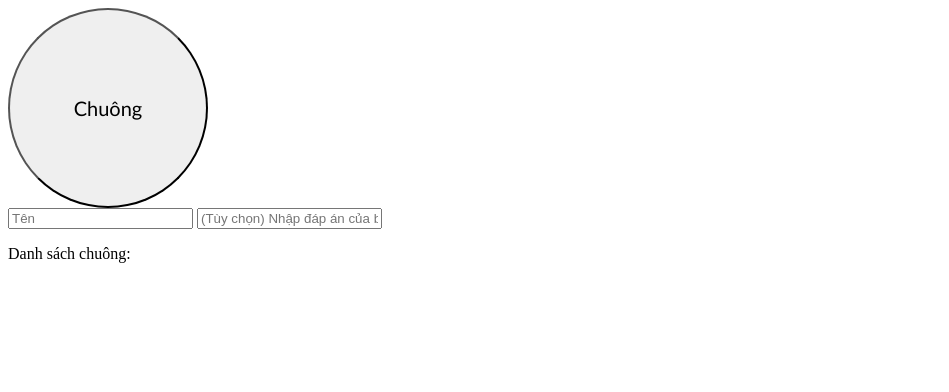
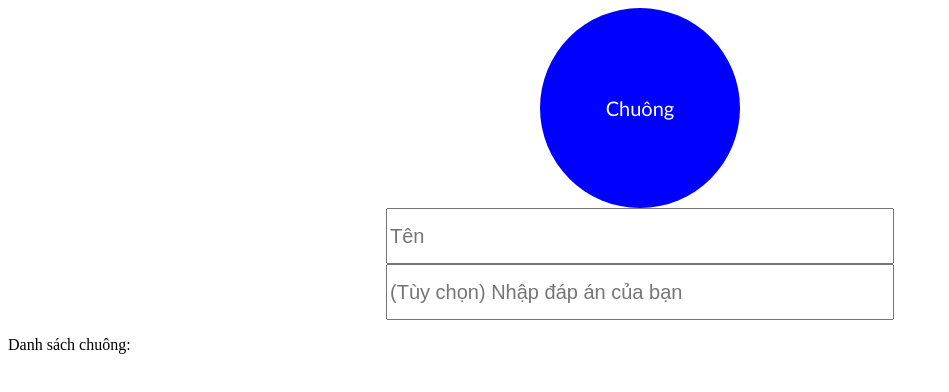
Before and after one commit to singleflare/cg-buzzer-socket, a website: page buzzerPlayer.html in a window 1280 px wide. Shown: the whole page, without its empty margins (0-949 px from the left). Drawn offline with nearby package versions, Linux system fonts and the light colour scheme; no server answers.

Commit message:
http n concurrent

```diff
--- a/buzzerPlayer.html
+++ b/buzzerPlayer.html
@@ -26,6 +26,7 @@
     let buzzInfo = ""
 
     document.getElementById('buzzer').addEventListener('click', function () {
+      document.getElementById('buzzer').classList.add('clicked')
       let answerContent = document.getElementById('message').value
       if (!buzzed) {
         buzzed = true
--- a/public/styles.css
+++ b/public/styles.css
@@ -6,4 +6,17 @@
   font-size: 20px;
   display: block;
   font-family: 'Gill Sans', 'Gill Sans MT', Calibri, 'Trebuchet MS', sans-serif;
+  border-style: none;
+
+  background-color: blue;
+  color: white;
+  margin: auto;
 }
+
+input {
+  display: block;
+  margin: auto;
+  width: 500px;
+  height: 50px;
+  font-size: 20px;
+}
```
Also changed, not shown: package.json (+8 -3 lines), 1 other file.
